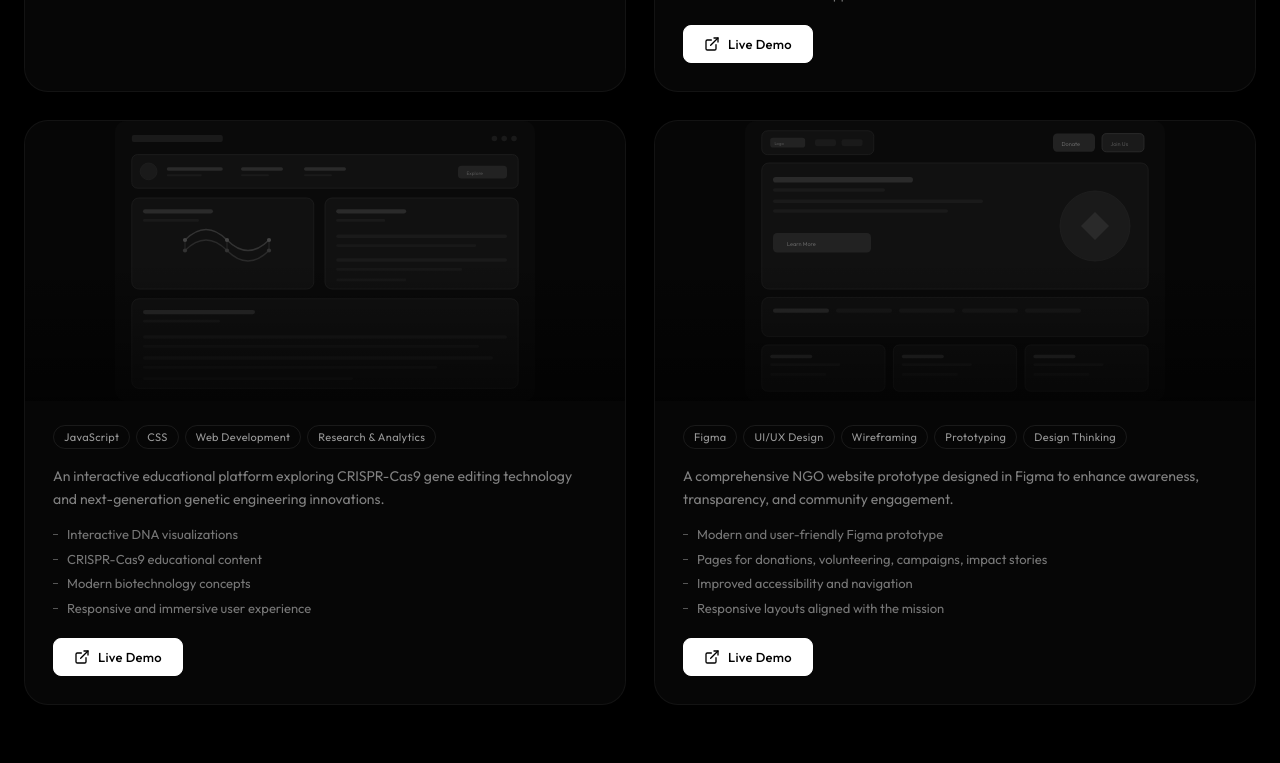
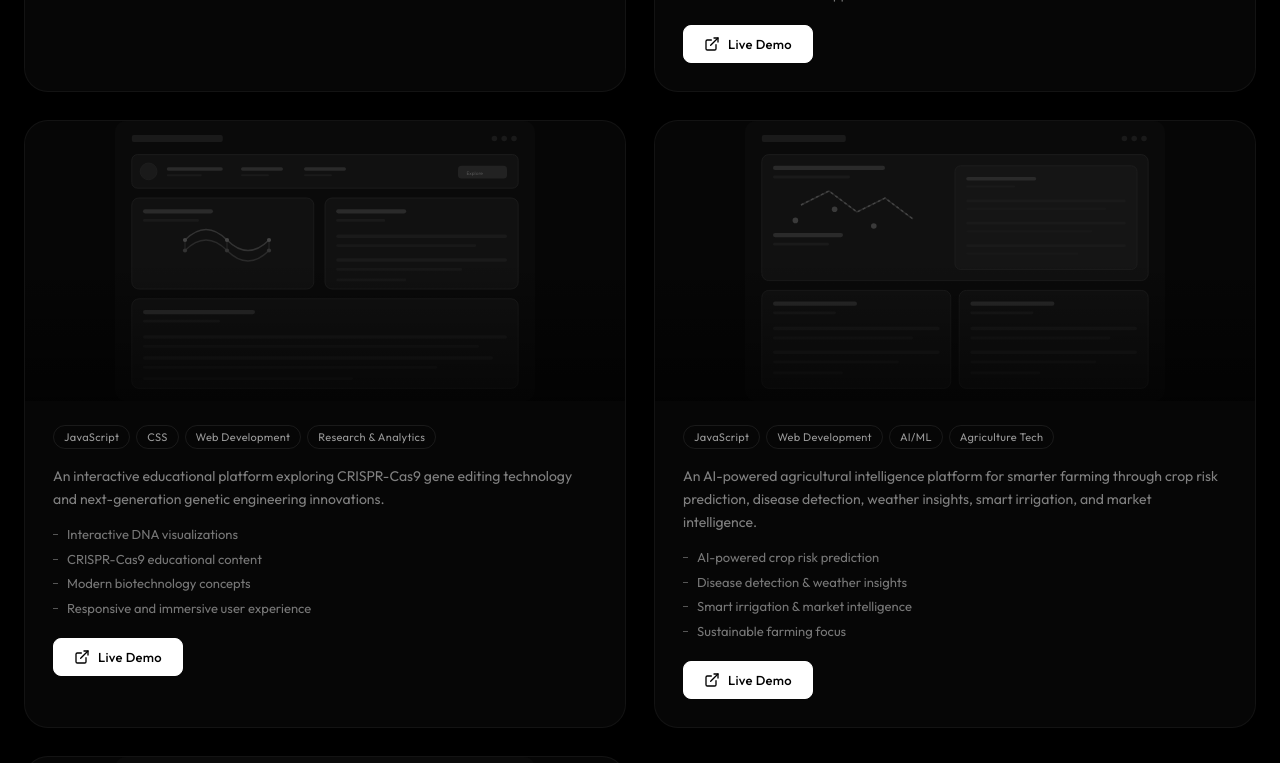
Before and after one commit to Samairaraina/samairaportfolio, a React (Vite) app: page / in a window 1280 px wide. Shown: the part 4160-4923 px from the top of the page. Built offline with nearby package versions, Linux system fonts and the light colour scheme.

Commit message:
Add SASYA agriculture AI project

```diff
--- a/src/components/Projects.jsx
+++ b/src/components/Projects.jsx
@@ -174,6 +174,63 @@ const PROJECTS = [
     ),
   },
   {
+    id: '05',
+    title: 'SASYA – AI Agriculture Platform',
+    description: 'An AI-powered agricultural intelligence platform for smarter farming through crop risk prediction, disease detection, weather insights, smart irrigation, and market intelligence.',
+    highlights: [
+      'AI-powered crop risk prediction',
+      'Disease detection & weather insights',
+      'Smart irrigation & market intelligence',
+      'Sustainable farming focus',
+    ],
+    tech: ['JavaScript', 'Web Development', 'AI/ML', 'Agriculture Tech'],
+    demo: 'https://frontend-ruby-one-89.vercel.app/',
+    mockup: (
+      <svg viewBox="0 0 600 400" fill="none" xmlns="http://www.w3.org/2000/svg">
+        <rect width="600" height="400" rx="16" fill="#0a0a0a" />
+        <rect x="24" y="20" width="120" height="10" rx="3" fill="#1a1a1a" />
+        <circle cx="570" cy="25" r="4" fill="#1a1a1a" />
+        <circle cx="556" cy="25" r="4" fill="#1a1a1a" />
+        <circle cx="542" cy="25" r="4" fill="#1a1a1a" />
+        <rect x="24" y="48" width="552" height="180" rx="10" fill="#111" stroke="#222" strokeWidth="1" />
+        <rect x="40" y="64" width="160" height="6" rx="3" fill="#2a2a2a" />
+        <rect x="40" y="78" width="110" height="4" rx="2" fill="#1a1a1a" />
+        <path d="M80 120 L120 100 L160 130 L200 110 L240 140" stroke="#2a2a2a" strokeWidth="2" fill="none" />
+        <path d="M80 120 L120 100 L160 130 L200 110 L240 140" stroke="#444" strokeWidth="2" fill="none" strokeDasharray="4 4" />
+        <rect x="40" y="160" width="100" height="6" rx="3" fill="#2a2a2a" />
+        <rect x="40" y="174" width="80" height="4" rx="2" fill="#1a1a1a" />
+        <circle cx="72" cy="142" r="4" fill="#3a3a3a" />
+        <circle cx="128" cy="126" r="4" fill="#3a3a3a" />
+        <circle cx="184" cy="150" r="4" fill="#3a3a3a" />
+        <rect x="300" y="64" width="260" height="148" rx="8" fill="#151515" stroke="#222" strokeWidth="1" />
+        <rect x="316" y="80" width="100" height="5" rx="2.5" fill="#2a2a2a" />
+        <rect x="316" y="92" width="70" height="3" rx="1.5" fill="#1a1a1a" />
+        <rect x="316" y="112" width="228" height="4" rx="2" fill="#1a1a1a" />
+        <rect x="316" y="124" width="200" height="3" rx="1.5" fill="#181818" />
+        <rect x="316" y="144" width="228" height="4" rx="2" fill="#1a1a1a" />
+        <rect x="316" y="156" width="180" height="3" rx="1.5" fill="#181818" />
+        <rect x="316" y="176" width="228" height="4" rx="2" fill="#1a1a1a" />
+        <rect x="316" y="188" width="160" height="3" rx="1.5" fill="#181818" />
+        <rect x="24" y="242" width="270" height="140" rx="10" fill="#111" stroke="#222" strokeWidth="1" />
+        <rect x="40" y="258" width="120" height="6" rx="3" fill="#2a2a2a" />
+        <rect x="40" y="272" width="90" height="4" rx="2" fill="#1a1a1a" />
+        <rect x="40" y="294" width="238" height="5" rx="2.5" fill="#1a1a1a" />
+        <rect x="40" y="308" width="200" height="4" rx="2" fill="#181818" />
+        <rect x="40" y="328" width="238" height="5" rx="2.5" fill="#1a1a1a" />
+        <rect x="40" y="342" width="180" height="4" rx="2" fill="#181818" />
+        <rect x="40" y="358" width="100" height="4" rx="2" fill="#181818" />
+        <rect x="306" y="242" width="270" height="140" rx="10" fill="#111" stroke="#222" strokeWidth="1" />
+        <rect x="322" y="258" width="120" height="6" rx="3" fill="#2a2a2a" />
+        <rect x="322" y="272" width="90" height="4" rx="2" fill="#1a1a1a" />
+        <rect x="322" y="294" width="238" height="5" rx="2.5" fill="#1a1a1a" />
+        <rect x="322" y="308" width="200" height="4" rx="2" fill="#181818" />
+        <rect x="322" y="328" width="238" height="5" rx="2.5" fill="#1a1a1a" />
+        <rect x="322" y="342" width="180" height="4" rx="2" fill="#181818" />
+        <rect x="322" y="358" width="100" height="4" rx="2" fill="#181818" />
+      </svg>
+    ),
+  },
+  {
     id: '04',
     title: 'NGO Website Prototype – InAmigos Foundation',
     description: 'A comprehensive NGO website prototype designed in Figma to enhance awareness, transparency, and community engagement.',
```
